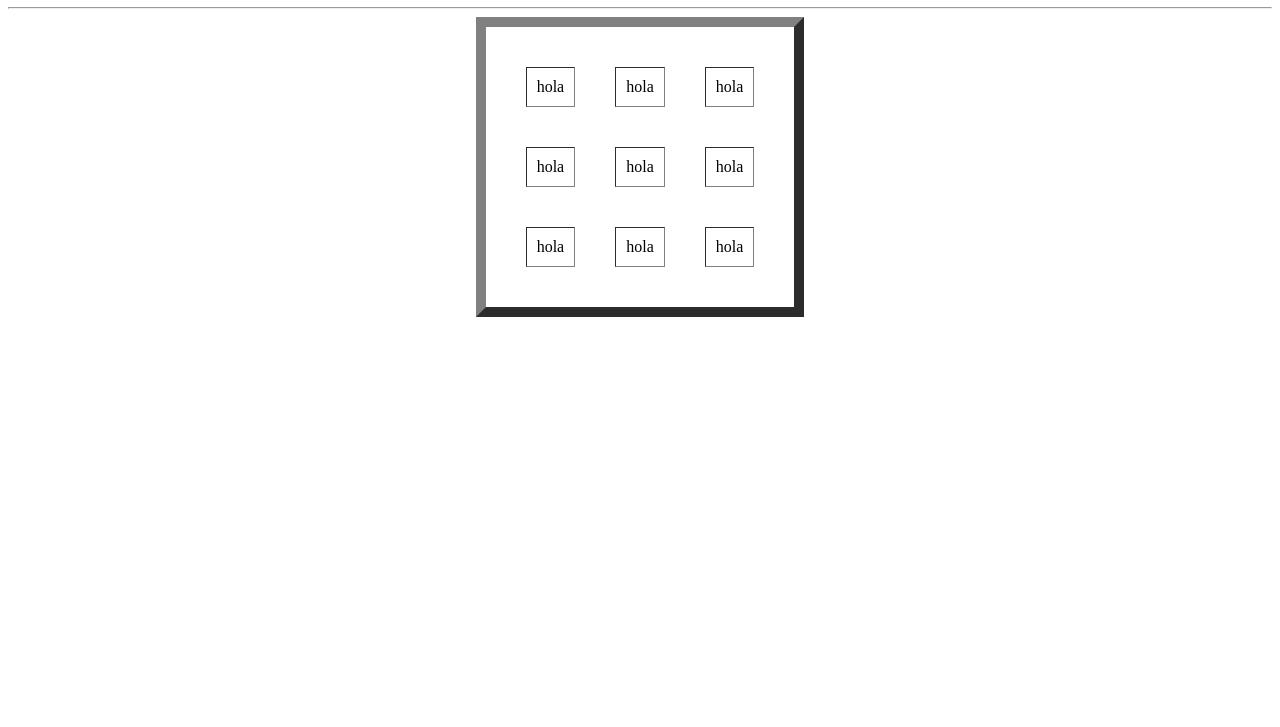
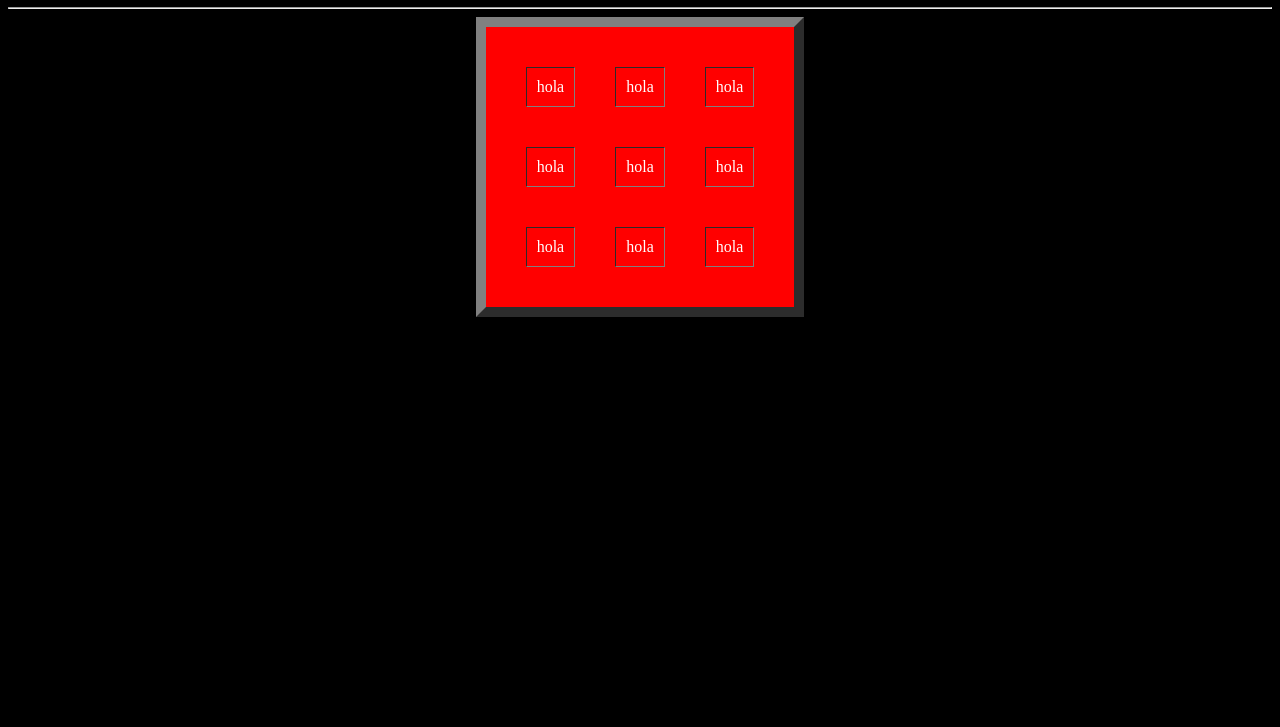
Before and after one commit to soyrenedominguez/4041P, a plain HTML site: page index.html in a window 1280 px wide. Shown: the part 73-800 px from the top of the page. Drawn offline with Linux system fonts and the light colour scheme.

Commit message:
Hola grupo 404 el Mejor XD

```diff
--- a/index.html
+++ b/index.html
@@ -5,10 +5,10 @@
     <meta name="viewport" content="width=device-width, initial-scale=1.0">
     <title>TABLAS</title>
 </head>
-<body>
+<body bgcolor="black" text="white">
     <center>
         <h1>TABLAS</h1><hr>
-        <table border="10" cellpadding="10" cellspacing="40">
+        <table border="10" cellpadding="10" cellspacing="40" bgcolor="red">
             <tr>
                 <td>hola</td>
                 <td>hola</td>
```
